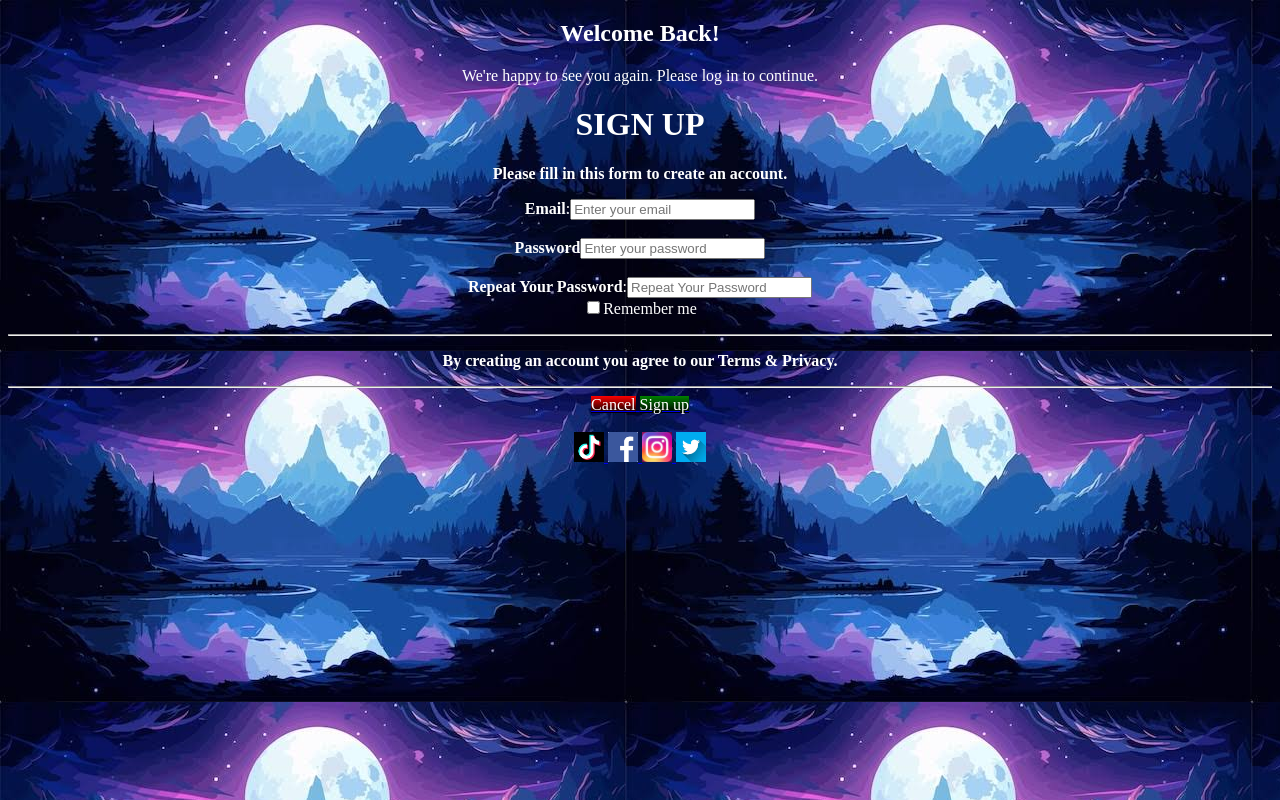
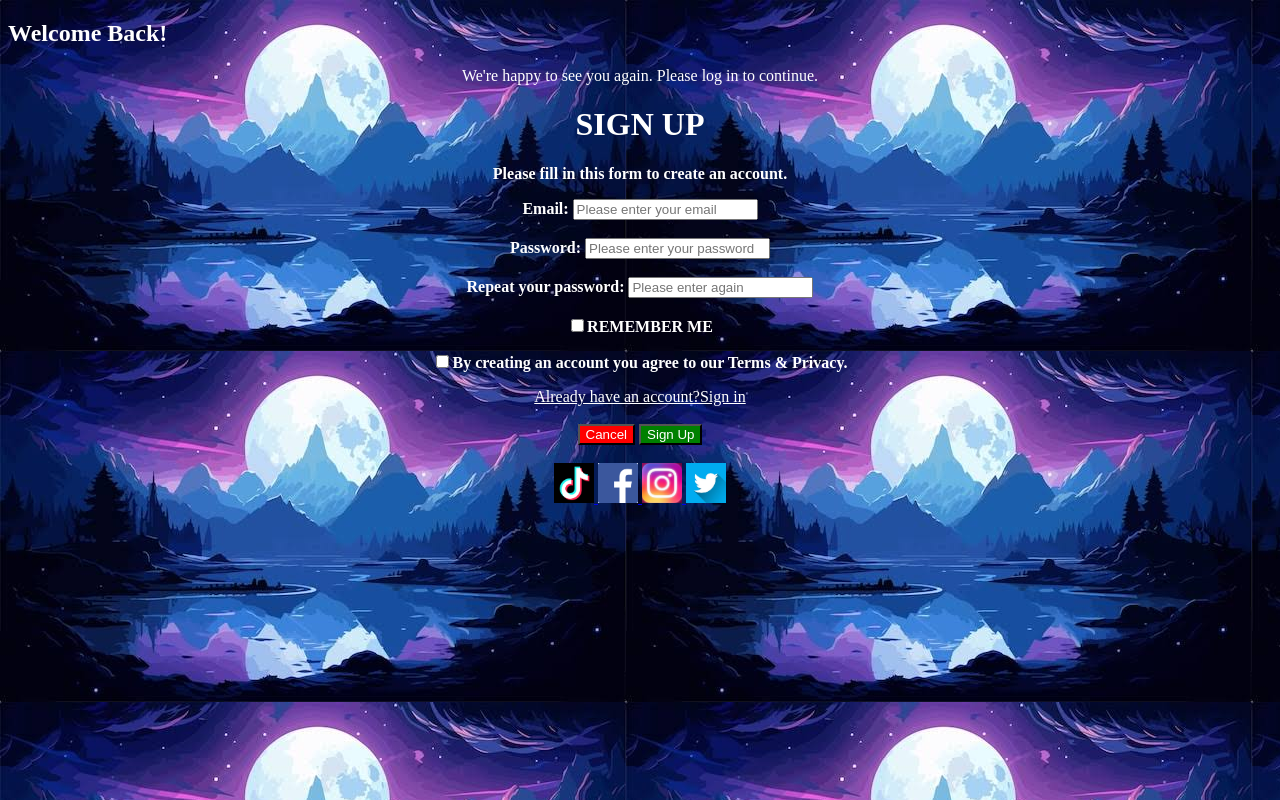
Before and after one commit to juls6312/vj6312, a plain HTML site: page index.html in a window 1280 px wide. Drawn offline with Linux system fonts and the light colour scheme.

Commit message:
Add files via upload

```diff
--- a/index.html
+++ b/index.html
@@ -6,32 +6,42 @@
 
     <link rel="stylesheet" href="system.css">
     <center>
-     <h2>Welcome Back!</h2>
-    <p>We're happy to see you again. Please log in to continue.</p>
+
+     <h2 style="text-align:left;">Welcome Back!</h2>  <p>We're happy to see you again. Please log in to continue.</p>
     <h1>SIGN UP</h1>
-    <p><strong>Please fill in this form to create an account.</strong></p>
+    <p><strong>Please fill in this form to create an account. </strong></p>
+     <div class="container">
+        <form class="signup-form"><center>
 
-    <strong>Email</strong>:<input type="text" name="username" placeholder="Enter your email"
-    <br><br>
-   <center><label class="input-box"><br>
-  <strong>Password</strong><input type="password" name="username" placeholder="Enter your password"required></label></center>
-    <br>
-<strong>Repeat Your Password</strong>:<input type="password" name="username" placeholder="Repeat Your Password">
+            <label for="email"><strong>Email:</strong></label>
+            <input type="email" id="email" name="email"placeholder="Please enter your email" required>
+            <br>
+            <br>
+
+            <label for="password"><strong>Password:</strong></label>
+            <input type="password" id="password" name="password"placeholder="Please enter your password"required>
+            <br>
+            <br>
+            <label for="password"><strong>Repeat your password:</strong></label>
+            <input type="password" id="password" name="password"placeholder="Please enter again"required>
+            <br>
+           <br>
+            <input type="checkbox"required<p><strong>REMEMBER ME</strong></center></p>
+
+  <input type="checkbox"required<p><strong>By creating an account you agree to our Terms & Privacy.</strong></p>
+  <a href="https://accounts.google.com/v3/signin/identifier?authuser=0&continue=https%3A%2F%2Fmyaccount.google.com%2F%3Futm_source%3Dsign_in_no_continue%26pli%3D1&ec=GAlAwAE&hl=en&service=accountsettings&flowName=GlifWebSignIn&flowEntry=AddSession&dsh=S-1994851066%3A1726381886732730&ddm=0" style="color: white;">Already have an account?Sign in</a>
 <br>
-<input type="checkbox"required <p>Remember me</p>
-<hr>
-<p><strong>By creating an account you agree to our Terms & Privacy.</strong></p>
-<hr>
-<a href="index.html"><button1>Cancel</button1>
-
- <button2>Sign up</button2></a>
- </center>
+<br>
+<button type="submit"style="background-color: red; color: white;" >Cancel</button>
+            <button type="submit"style="background-color:green; color: white;">Sign Up</button>
+        </form>
+    </div>
  <br>
  <center>
- <a href="https://www.tiktok.com/en/   "target="_blank"><img src="tiktok.png"width="30">
-<a href="https://m.facebook.com/login/"target="_blank"><img src="fb.png"width="30">
-<a href="https://www.instagram.com/"target="_blank"><img src="ig.jpg"width="30">
-<a href="https://x.com/?lang=en"target="_blank"><img src="twi.jpeg"width="30">
+ <a href="https://www.tiktok.com/en/   "target="_blank"><img src="tiktok.png"width="40">
+<a href="https://m.facebook.com/login/"target="_blank"><img src="fb.png"width="40">
+<a href="https://www.instagram.com/"target="_blank"><img src="ig.jpg"width="40">
+<a href="https://x.com/?lang=en"target="_blank"><img src="twi.jpeg"width="40">
 <body>
   </head>
 </body>
```
